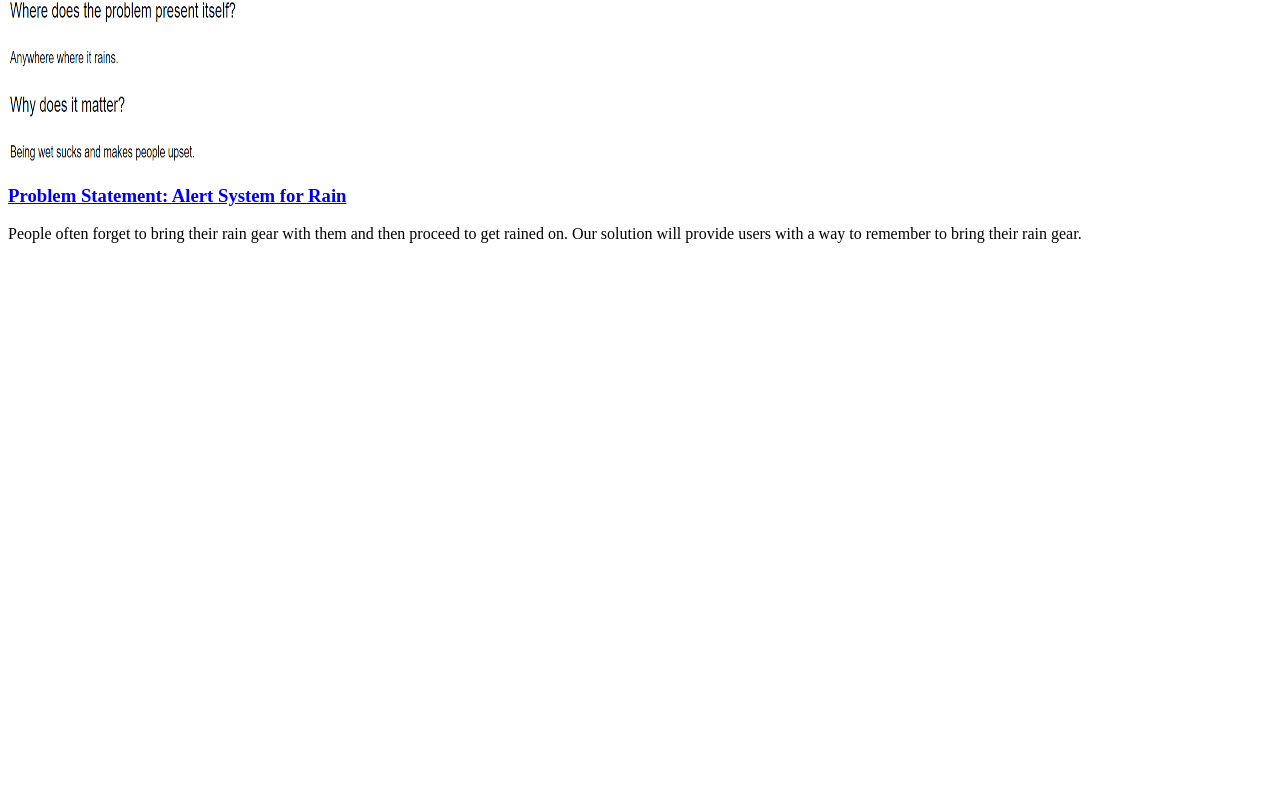
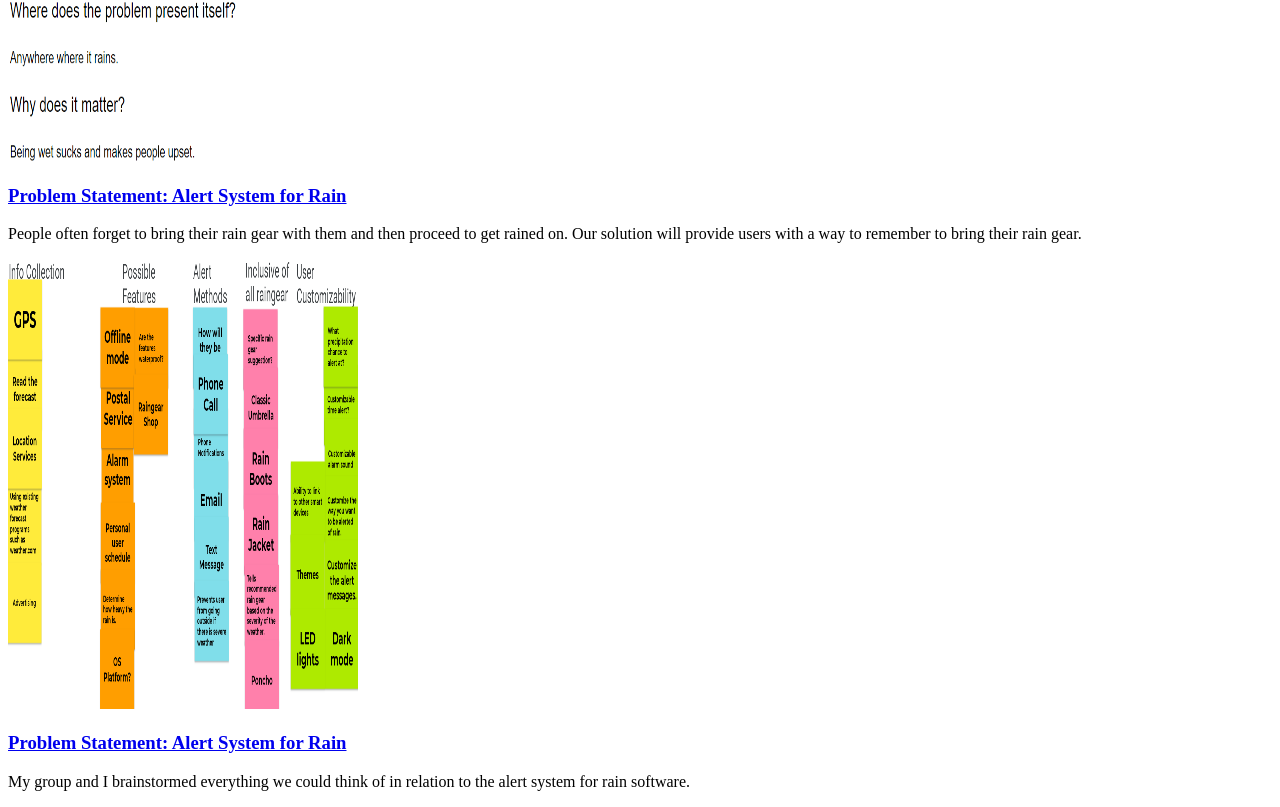
Before and after one commit to tacoswauce/tacoswauce.github.io, a plain HTML site: page index.html in a window 1280 px wide. Shown: the part 355-1162 px from the top of the page. Before the commit the page ends 800 px from the top, so only its background shows below. Drawn offline with Linux system fonts and the light colour scheme.

Commit message:
Add files via upload

```diff
--- a/index.html
+++ b/index.html
@@ -9,6 +9,9 @@
 <!--body and headings-->
         <body>
             <h2>Dakota Zuniga's CSCE 190 Site</h2>
+
+<!--Problem Assignment-->
+
             <section class= "assignment">
     <!--Making the image link to the pdf file-->
                 <a href = "Files/CSCE 190 Problem.pdf"> <img src = "CSCE190Images/Problem.png" width="350" height="450"></a>
@@ -18,6 +21,20 @@
                     <p>People often forget to bring their rain gear with them and then proceed to get rained on. Our solution will provide users with a way to remember to bring their rain gear.</p>
                 </section>
             </section>
+
+<!--Affinity Diagram Assignment-->
+
+            <section class= "assignment">
+                <!--Making the image link to the pdf file-->
+                <a href = "Files/AffinityDiagram.pdf"> <img src = "CSCE190Images/AffinityDiagramImage.PNG" width="350" height="450"></a>
+                 <section class="assignmentDetails">
+                <!--Making the heading link to the pdf file-->
+                    <a href = "Files/AffinityDiagram.pdf"> <h3>Problem Statement: Alert System for Rain</h3> </a>
+                    <p>My group and I brainstormed everything we could think of in relation to the alert system for rain software.</p>
+                </section>
+            </section>
+
+
         </body>
 
 </html>
```
Also changed, not shown: CSCE190Images/AffinityDiagramImage.PNG (added), 1 other file.
